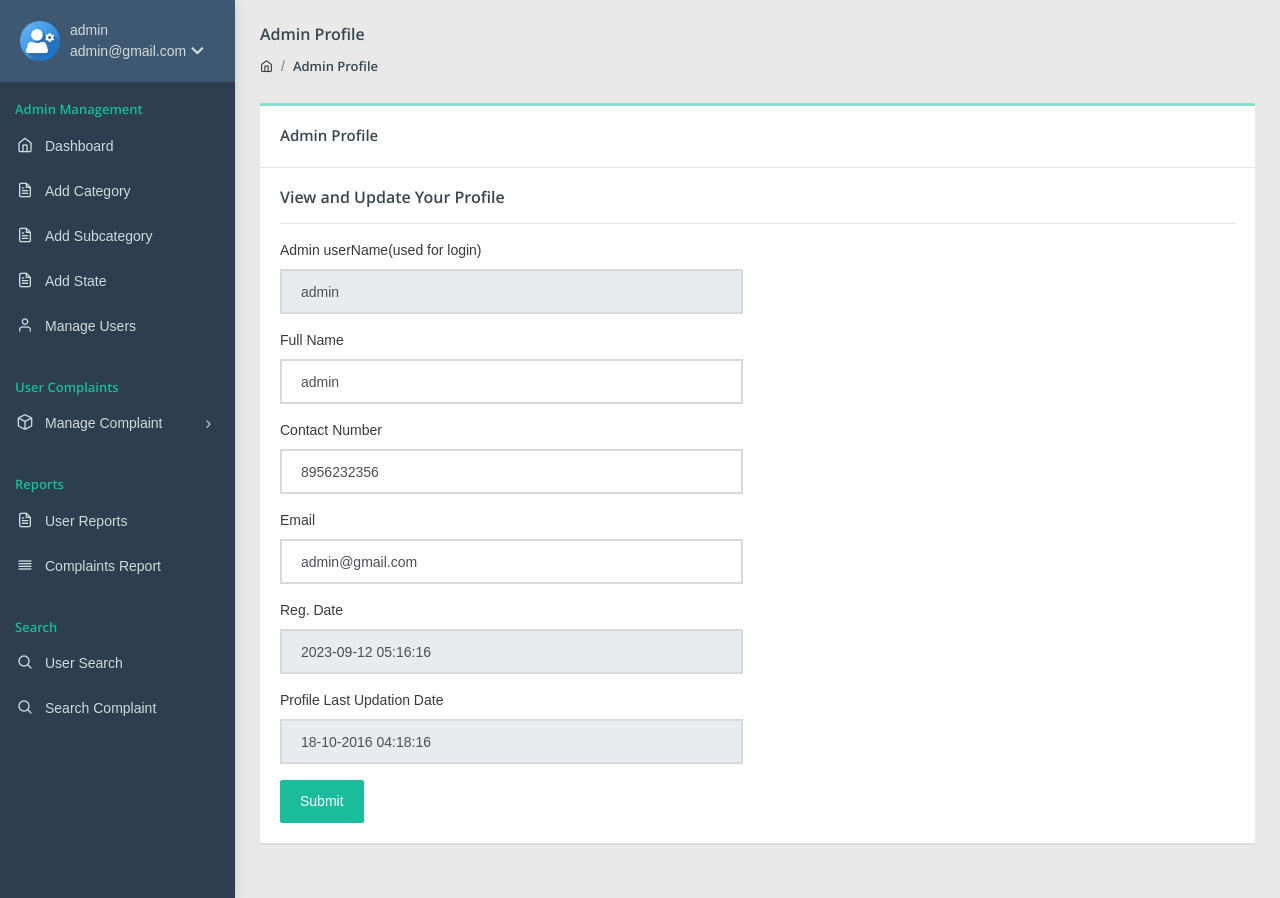
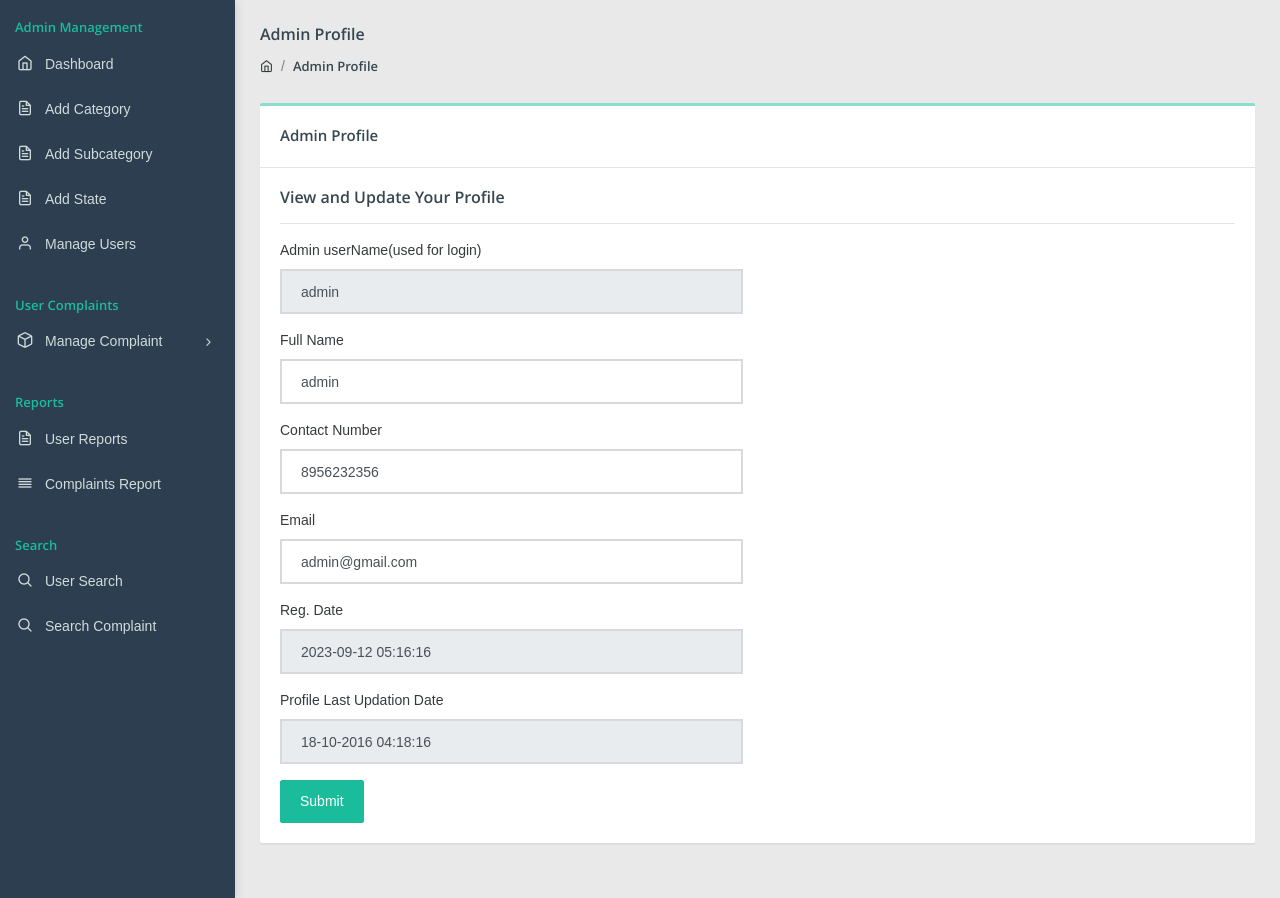
Before and after one commit to bhagirathbaraiya/PHP_PROJECT, a PHP site: page /cms/admin/admin-profile.php in a window 1280 px wide. Shown: the part 56-954 px from the top of the page. Run offline with PHP 8.4, Linux system fonts and the light colour scheme; a user stored in the database is signed in; data comes from the database, SQL or seed files in the repository; some web fonts are replaced.

Commit message:
sidebar options removed

```diff
--- a/admin/include/sidebar.php
+++ b/admin/include/sidebar.php
@@ -9,30 +9,6 @@
 	<nav class="pcoded-navbar  ">
 		<div class="navbar-wrapper  ">
 			<div class="navbar-content scroll-div " >
-
-				<div class="">
-					<div class="main-menu-header">
-						<img class="img-radius" src="assets/images/user/user-gear.png" alt="User-Profile-Image">
-						<div class="user-details">
-							<?php
-$id=intval($_SESSION["aid"]);
-$query=mysqli_query($con,"select * from admin where id='$id'");
-while($row=mysqli_fetch_array($query))
-{
-?>
-							<span><?php echo  htmlentities($row['fullname']);?></span>
-							<div id="more-details"><?php echo  htmlentities($row['email']);?><i class="fa fa-chevron-down m-l-5"></i></div><?php } ?>
-						</div>
-					</div>
-					<div class="collapse" id="nav-user-link">
-						<ul class="list-unstyled">
-							<li class="list-group-item"><a href="admin-profile.php"><i class="feather icon-user m-r-5"></i>View Profile</a></li>
-							<li class="list-group-item"><a href="setting.php"><i class="feather icon-settings m-r-5"></i>Settings</a></li>
-							<li class="list-group-item"><a href="logout.php"><i class="feather icon-log-out m-r-5"></i>Logout</a></li>
-						</ul>
-					</div>
-				</div>
-
 				<ul class="nav pcoded-inner-navbar ">
 					<li class="nav-item pcoded-menu-caption">
 						<label>Admin Management</label>
```
